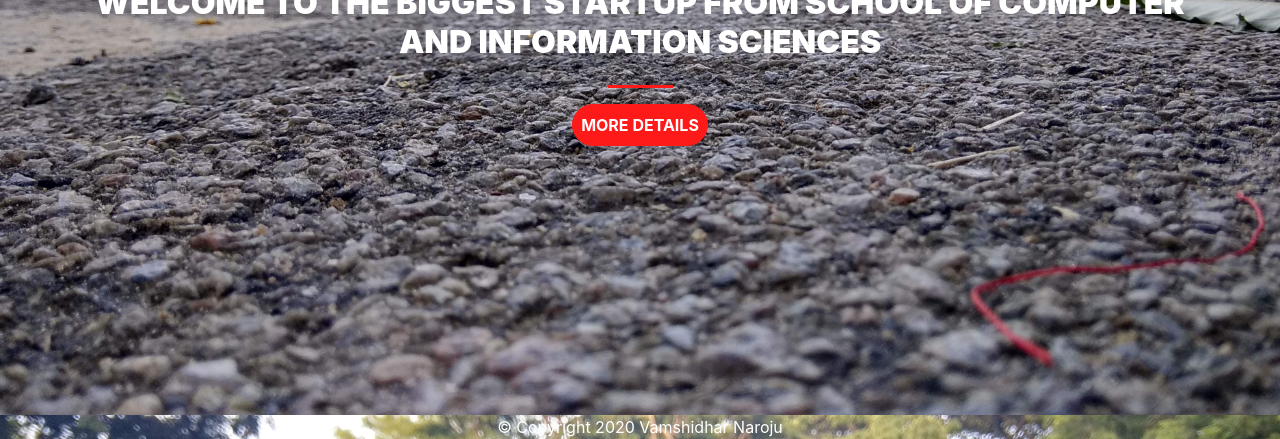
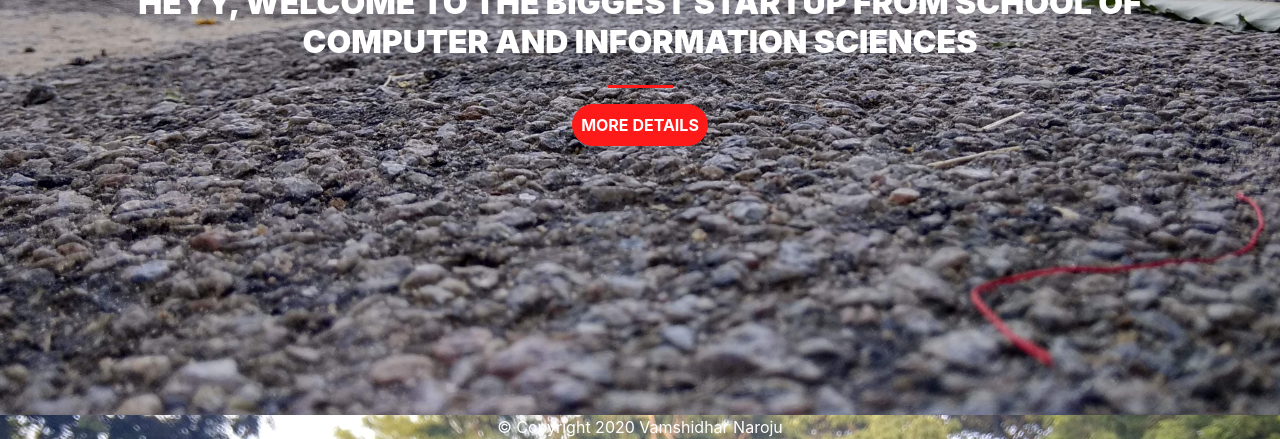
Before and after one commit to narojuvamshidhar/website.github.io, a plain HTML site: page index.html in a window 1280 px wide. Shown: the part 385-824 px from the top of the page. Drawn offline with nearby package versions, Linux system fonts and the light colour scheme.

Commit message:
normal changes

```diff
--- a/index.html
+++ b/index.html
@@ -14,7 +14,7 @@
 			<div class="row">
 				<header class="text-center col-12" >
 				<img src="logo.jpg" height="100" width="100">
-				<h1 class="text-uppercase"><strong>Welcome to the biggest startup from School of Computer and Information Sciences</strong></h1>
+				<h1 class="text-uppercase"><strong>Heyy, Welcome to the biggest startup from School of Computer and Information Sciences</strong></h1>
 				</header>
 				<section class="text-center col-12">
 				<hr></hr>
--- a/style1.css
+++ b/style1.css
@@ -53,7 +53,4 @@
 	background-color: #e60000;
 	border-color: #e60000;
 	border-width: 4px;
-
-
-
 }
```
